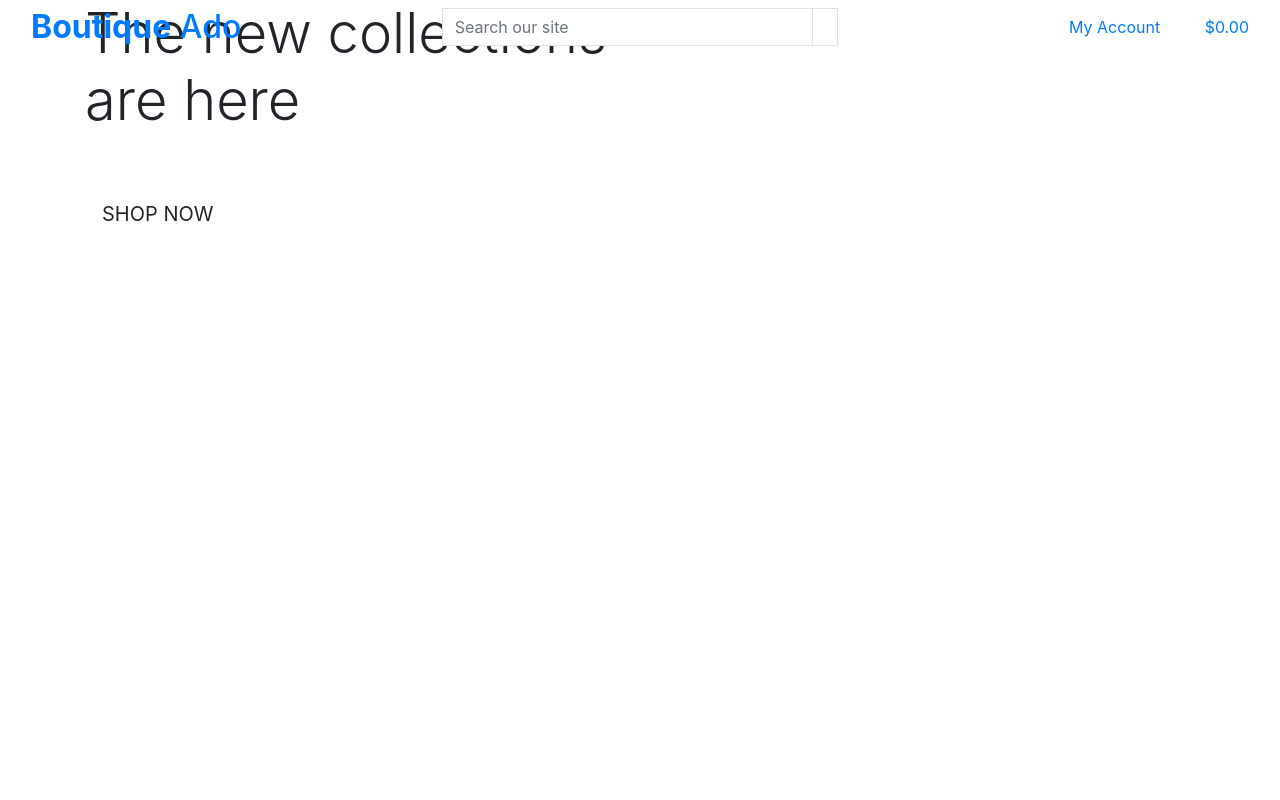
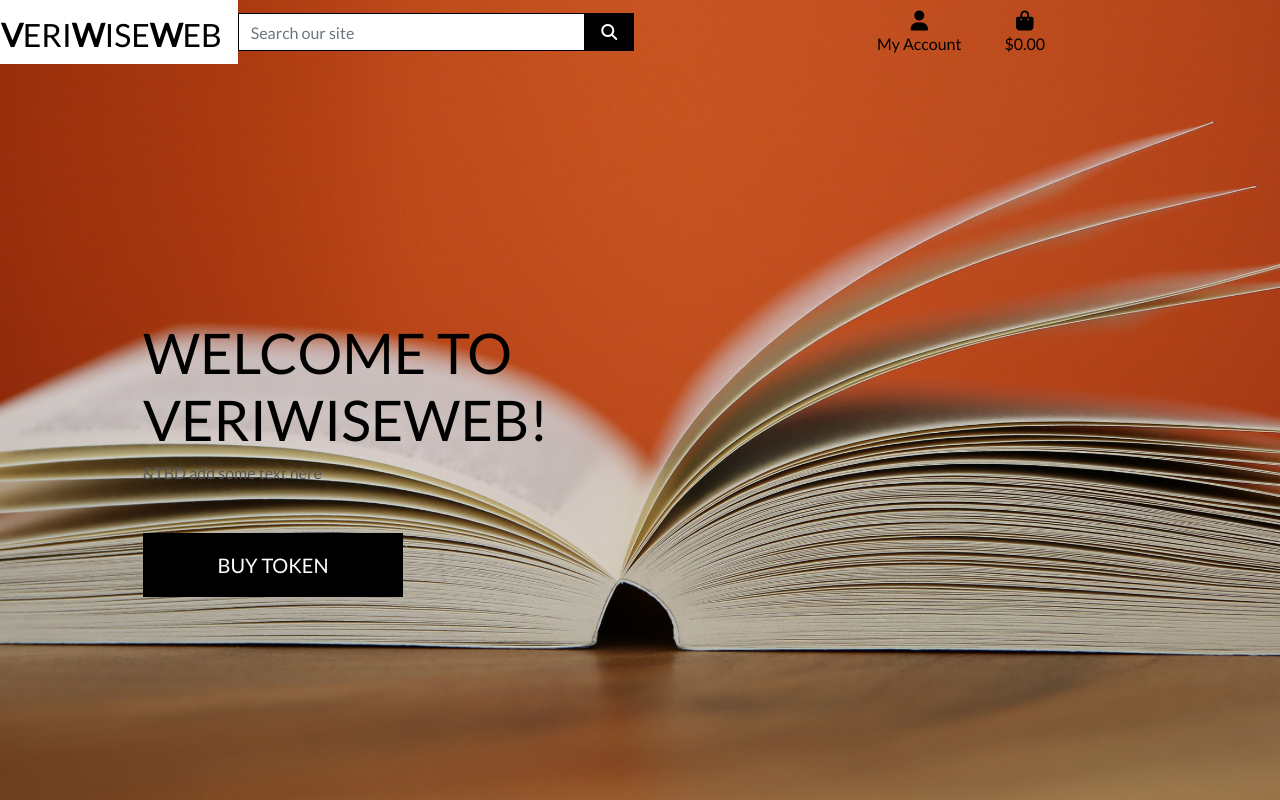
Before and after one commit to NB1355/PP5-branch, a Django app: page / in a window 1280 px wide. Run offline with Django 3.2, Linux system fonts and the light colour scheme; some libraries are stand-ins or nearby versions.

Commit message:
ADD create home page base, TBA according stories

```diff
--- a/pages/templates/pages/home.html
+++ b/pages/templates/pages/home.html
@@ -2,7 +2,7 @@
 {% load static %}
 
 {% block page_header %}
-    <div class="container header-container">
+    <div class="container header-container" >
         <div class="row">
             <div class="col"></div>
         </div>
@@ -10,15 +10,18 @@
 {% endblock %}
 
 {% block content %}
-    <div class="container h-100">
+    <div class="container h-100 ">
         <div class="row h-100">
             <div class="col-7 col-md-6 my-auto">
                 <h1 class="display-4 logo-font text-black">
-                    The new collections are here
+                    Welcome to VeriWiseWeb!
                 </h1>
+                <p>
+                    &TBD add some text here
+                </p>
                 <div class="my-5">
                     <h4>
-                        <a href="" class="shop-now-button btn btn-lg rounded-0 text-uppercase py-3">Shop Now</a>
+                        <a href="" class="shop-now-button btn btn-lg rounded-0 text-uppercase py-3">Buy Token</a>
                     </h4>
                 </div>
             </div>
--- a/static/css/base.css
+++ b/static/css/base.css
@@ -1,13 +1,19 @@
 html {
     height: 100%;
+
 }
 
+
 body {
-    background: url('/media/homepage_background_cropped.jpg') no-repeat center center fixed;
+    background: url('/media/home/pexels-pixabay-267586.jpg') no-repeat center center fixed;
     background-size: cover;
     height: calc(100vh - 164px);
     color: #555;
     font-family: 'Lato';
+}
+
+.devtest{
+    background-color: aqua;
 }
 
 /* from Bulma */
--- a/templates/base.html
+++ b/templates/base.html
@@ -1,48 +1,66 @@
 {% load static %}
 
-<!doctype html>
+<!DOCTYPE html>
 <html lang="en">
-  <head>
 
+<head>
     {% block meta %}
-        <meta http-equiv="X-UA-Compatible" content="ie=edge">
-        <meta charset="utf-8">
-        <meta name="viewport" content="width=device-width, initial-scale=1, shrink-to-fit=no">
+        <meta http-equiv="X-UA-Compatible" content="ie=edge" />
+        <meta charset="utf-8" />
+        <meta name="viewport" content="width=device-width, initial-scale=1, shrink-to-fit=no" />
     {% endblock %}
 
     {% block extra_meta %}
     {% endblock %}
 
     {% block corecss %}
-        <link rel="stylesheet" href="https://stackpath.bootstrapcdn.com/bootstrap/4.4.1/css/bootstrap.min.css" integrity="sha384-Vkoo8x4CGsO3+Hhxv8T/Q5PaXtkKtu6ug5TOeNV6gBiFeWPGFN9MuhOf23Q9Ifjh" crossorigin="anonymous">
+        <link rel="stylesheet" href="https://stackpath.bootstrapcdn.com/bootstrap/4.4.1/css/bootstrap.min.css"
+            integrity="sha384-Vkoo8x4CGsO3+Hhxv8T/Q5PaXtkKtu6ug5TOeNV6gBiFeWPGFN9MuhOf23Q9Ifjh" crossorigin="anonymous" />
+        <link rel="stylesheet" href="https://fonts.googleapis.com/css?family=Lato&display=swap" />
+        <link rel="stylesheet" href="{% static 'css/base.css' %}" />
     {% endblock %}
 
     {% block extra_css %}
     {% endblock %}
 
     {% block corejs %}
-        <script src="https://code.jquery.com/jquery-3.4.1.slim.min.js" integrity="sha384-J6qa4849blE2+poT4WnyKhv5vZF5SrPo0iEjwBvKU7imGFAV0wwj1yYfoRSJoZ+n" crossorigin="anonymous"></script>
-        <script src="https://cdn.jsdelivr.net/npm/popper.js@1.16.0/dist/umd/popper.min.js" integrity="sha384-Q6E9RHvbIyZFJoft+2mJbHaEWldlvI9IOYy5n3zV9zzTtmI3UksdQRVvoxMfooAo" crossorigin="anonymous"></script>
-        <script src="https://stackpath.bootstrapcdn.com/bootstrap/4.4.1/js/bootstrap.min.js" integrity="sha384-wfSDF2E50Y2D1uUdj0O3uMBJnjuUD4Ih7YwaYd1iqfktj0Uod8GCExl3Og8ifwB6" crossorigin="anonymous"></script>
+        <!-- &TBD get my kitcode and replace ? -->
+        <script src="https://kit.fontawesome.com/e9c73d7092.js" crossorigin="anonymous"></script>
+        <!-- <script src="https://code.jquery.com/jquery-3.4.1.slim.min.js"
+            integrity="sha384-J6qa4849blE2+poT4WnyKhv5vZF5SrPo0iEjwBvKU7imGFAV0wwj1yYfoRSJoZ+n" crossorigin="anonymous">
+        </script> -->
+        <script src="https://cdn.jsdelivr.net/npm/jquery@3.5.1/dist/jquery.min.js"
+            integrity="sha256-9/aliU8dGd2tb6OSsuzixeV4y/faTqgFtohetphbbj0=" crossorigin="anonymous"></script>
+        <script src="https://cdn.jsdelivr.net/npm/popper.js@1.16.0/dist/umd/popper.min.js"
+            integrity="sha384-Q6E9RHvbIyZFJoft+2mJbHaEWldlvI9IOYy5n3zV9zzTtmI3UksdQRVvoxMfooAo" crossorigin="anonymous">
+        </script>
+        <script src="https://stackpath.bootstrapcdn.com/bootstrap/4.4.1/js/bootstrap.min.js"
+            integrity="sha384-wfSDF2E50Y2D1uUdj0O3uMBJnjuUD4Ih7YwaYd1iqfktj0Uod8GCExl3Og8ifwB6" crossorigin="anonymous">
+        </script>
     {% endblock %}
 
     {% block extra_js %}
     {% endblock %}
 
     <title>VeriWiseWeb {% block extra_title %}{% endblock %}</title>
-  </head>
-  <body>
-    <header class="container-fluid fixed-top">
+
+</head>
+
+<body>
+    <header class="container-fluid fixed-top ">
         <div class="row">
-            <div class="col-12 col-lg-4 my-auto py-1 py-lg-0 text-center text-lg-left">
+            <div id="topnav" class="row bg-white pt-lg-2 d-none d-lg-flex">
                 <a href="{% url 'pages' %}" class="nav-link main-logo-link">
-                    <h2 class="logo-font text-black my-0"><strong>Boutique</strong> Ado</h2>
+                    <h2 class="logo-font text-black my-0">
+                        <strong>V</strong>eri<strong>W</strong>ise<strong>W</strong>eb
+                    </h2>
                 </a>
             </div>
             <div class="col-12 col-lg-4 my-auto py-1 py-lg-0">
                 <form method="GET" action="">
                     <div class="input-group w-100">
-                        <input class="form-control border border-black rounded-0" type="text" name="q" placeholder="Search our site">
+                        <input class="form-control border border-black rounded-0" type="text" name="q"
+                            placeholder="Search our site" />
                         <div class="input-group-append">
                             <button class="form-control btn btn-black border border-black rounded-0" type="submit">
                                 <span class="icon">
@@ -56,7 +74,8 @@
             <div class="col-12 col-lg-4 my-auto py-1 py-lg-0">
                 <ul class="list-inline list-unstyled text-center text-lg-right my-0">
                     <li class="list-inline-item dropdown">
-                        <a class="text-black nav-link" href="#" id="user-options" data-toggle="dropdown" aria-haspopup="true" aria-expanded="false">
+                        <a class="text-black nav-link" href="#" id="user-options" data-toggle="dropdown"
+                            aria-haspopup="true" aria-expanded="false">
                             <div class="text-center">
                                 <div><i class="fas fa-user fa-lg"></i></div>
                                 <p class="my-0">My Account</p>
@@ -76,7 +95,8 @@
                         </div>
                     </li>
                     <li class="list-inline-item">
-                        <a class="{% if grand_total %}text-info font-weight-bold{% else %}text-black{% endif %} nav-link" href="">
+                        <a class="{% if grand_total %}text-info font-weight-bold{% else %}text-black{% endif %} nav-link"
+                            href="">
                             <div class="text-center">
                                 <div><i class="fas fa-shopping-bag fa-lg"></i></div>
                                 <p class="my-0">
@@ -107,6 +127,5 @@
     {% block postloadjs %}
     {% endblock %}
 
-
-  </body>
+</body>
 </html>
--- a/veriwiseweb/settings.py
+++ b/veriwiseweb/settings.py
@@ -147,3 +147,7 @@ USE_TZ = True
 # https://docs.djangoproject.com/en/3.0/howto/static-files/
 
 STATIC_URL = '/static/'
+STATICFILES_DIRS = (os.path.join(BASE_DIR, 'static'),)
+
+MEDIA_URL = '/media/'
+MEDIA_ROOT = os.path.join(BASE_DIR, 'media')
--- a/veriwiseweb/urls.py
+++ b/veriwiseweb/urls.py
@@ -15,10 +15,12 @@ Including another URLconf
 """
 from django.contrib import admin
 from django.urls import path, include
+from django.conf import settings
+from django.conf.urls.static import static
 
 urlpatterns = [
     path('admin/', admin.site.urls),
     path('accounts/', include('allauth.urls')),
     # path('', include('home.urls')),
     path('', include('pages.urls')),
-]
+] + static(settings.MEDIA_URL, document_root=settings.MEDIA_ROOT)
```
Also changed, not shown: media/home/pexels-olena-bohovyk-3646172.jpg (added), media/home/pexels-pixabay-267586.jpg (added), media/home/pexels-pixabay-433333.jpg (added).
